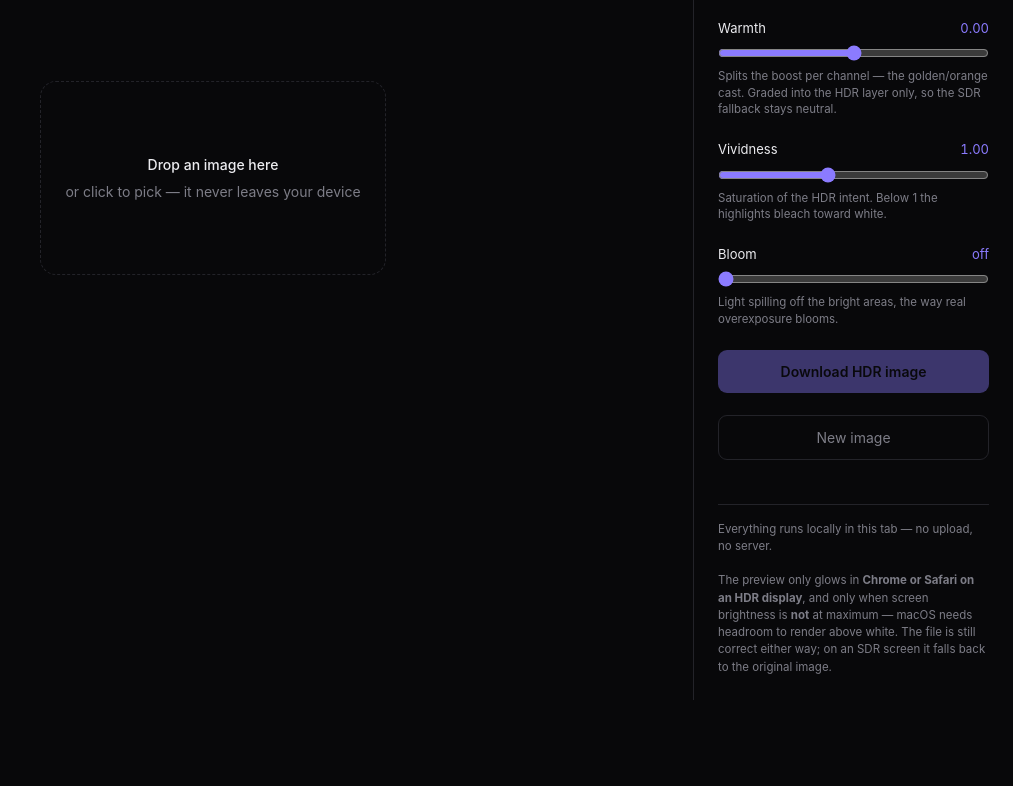
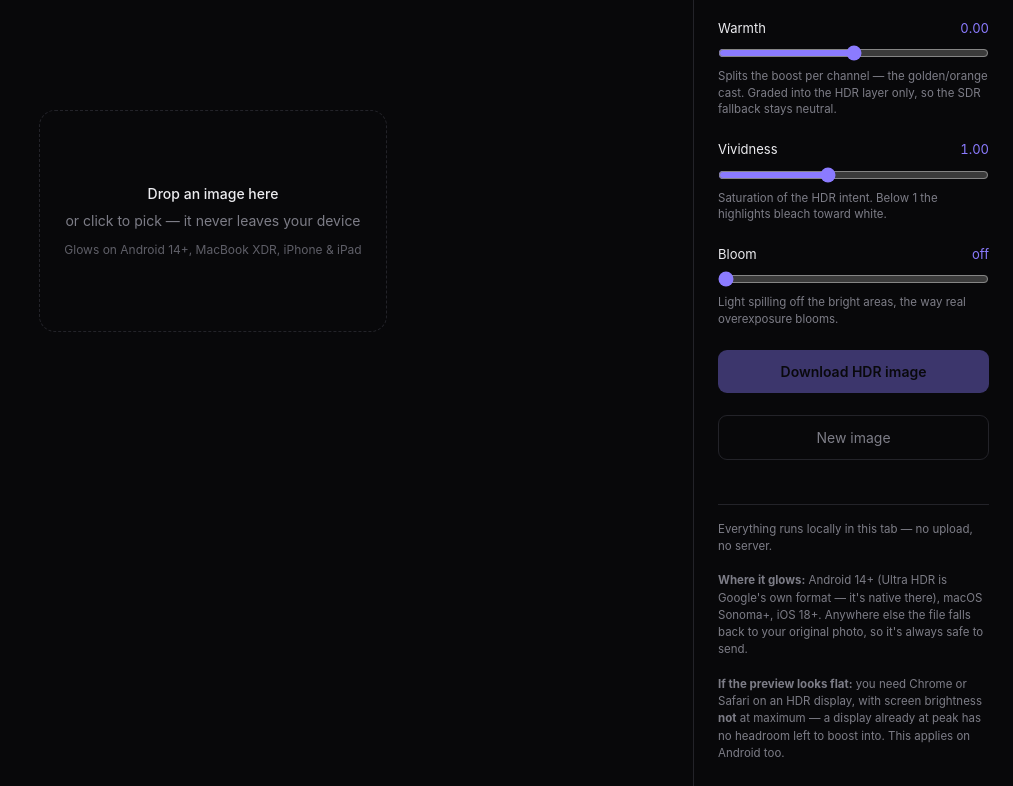
Before and after one commit to uditjainstjis/hdrify, a plain HTML site: page index.html in a window 1280 px wide. Shown: the part 409-1195 px from the top of the page, without its empty margins (267-1280 px from the left). Before the commit the page ends 1109 px from the top, so only its background shows below. Drawn offline with Linux system fonts and the light colour scheme.

Commit message:
say that it works on Android — Ultra HDR is native there
The copy only mentioned Apple hardware, which undersells the format: Ultra HDR
is Google's, and Android 14+ renders it natively. Also note the
brightness-headroom rule applies on Android too, not just macOS.

Co-Authored-By: Claude Opus 4.8 <noreply@anthropic.com>
Claude-Session: https://claude.ai/code/session_01WVWa1USnMRryBNVAd1Vfru

```diff
--- a/index.html
+++ b/index.html
@@ -3,7 +3,7 @@
 <meta charset=utf-8>
 <title>hdrify — make any photo glow past white</title>
 <meta name=viewport content="width=device-width,initial-scale=1">
-<meta name=description content="Turn any photo into an Ultra HDR JPEG that renders far above SDR white on HDR displays. Runs entirely in your browser — nothing is uploaded.">
+<meta name=description content="Turn any photo into an Ultra HDR JPEG that renders far above SDR white on Android, MacBook XDR and iPhone. Runs entirely in your browser — nothing is uploaded.">
 <style>
 :root{color-scheme:dark;--bg:#08080a;--line:#232329;--dim:#7d7d87;--fg:#ececf0;--acc:#8b7bff}
 *{box-sizing:border-box}
@@ -24,6 +24,7 @@ main{display:grid;grid-template-columns:1fr 320px;min-height:calc(100vh - 61px)}
       padding:72px 24px;text-align:center;color:var(--dim);cursor:pointer;transition:.15s}
 #drop:hover,#drop.on{border-color:var(--acc);color:var(--fg);background:#101017}
 #drop b{display:block;color:var(--fg);font-weight:500;margin-bottom:6px}
+#drop .sub{display:inline-block;margin-top:10px;font-size:12px;color:#5f5f68}
 
 #compare{display:none;width:100%;gap:20px;grid-template-columns:1fr 1fr}
 @media(max-width:640px){#compare{grid-template-columns:1fr}}
@@ -67,7 +68,8 @@ button.ghost{background:transparent;color:var(--dim);border:1px solid var(--line
   <section id=stage>
     <div id=drop>
       <b>Drop an image here</b>
-      or click to pick — it never leaves your device
+      or click to pick — it never leaves your device<br>
+      <span class=sub>Glows on Android 14+, MacBook XDR, iPhone &amp; iPad</span>
       <input type=file id=file hidden accept="image/*">
     </div>
     <div id=compare>
@@ -120,9 +122,12 @@ button.ghost{background:transparent;color:var(--dim);border:1px solid var(--line
 
     <div class=note>
       Everything runs locally in this tab — no upload, no server.<br><br>
-      The preview only glows in <b>Chrome or Safari on an HDR display</b>, and only when screen
-      brightness is <b>not</b> at maximum — macOS needs headroom to render above white. The file
-      is still correct either way; on an SDR screen it falls back to the original image.
+      <b>Where it glows:</b> Android 14+ (Ultra HDR is Google's own format — it's native there),
+      macOS Sonoma+, iOS 18+. Anywhere else the file falls back to your original photo, so it's
+      always safe to send.<br><br>
+      <b>If the preview looks flat:</b> you need Chrome or Safari on an HDR display, with screen
+      brightness <b>not</b> at maximum — a display already at peak has no headroom left to boost
+      into. This applies on Android too.
     </div>
   </aside>
 </main>
```
Also changed, not shown: 1 other file.
